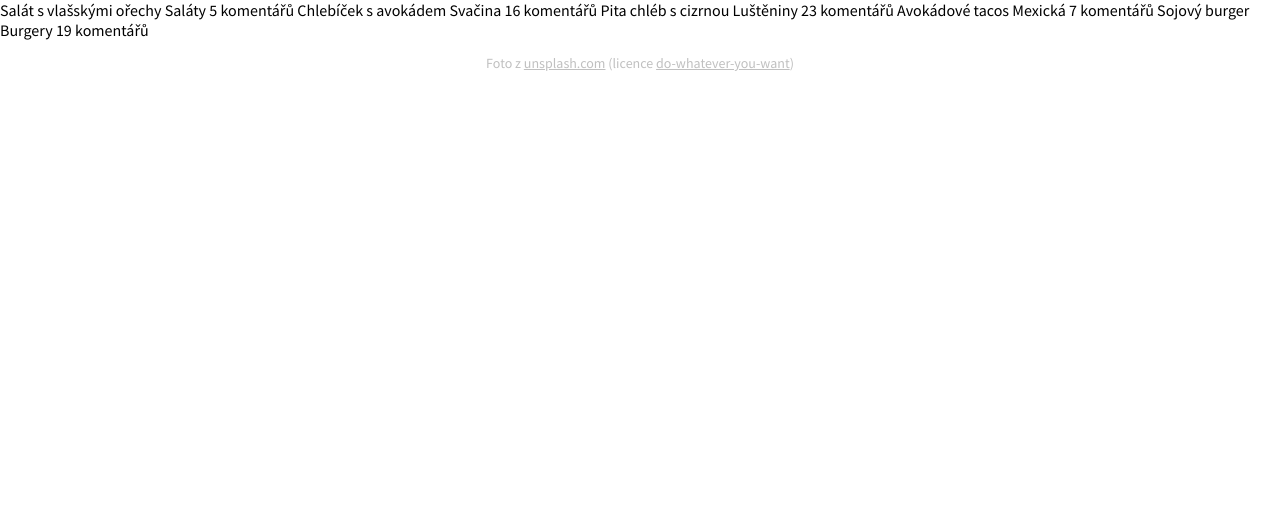
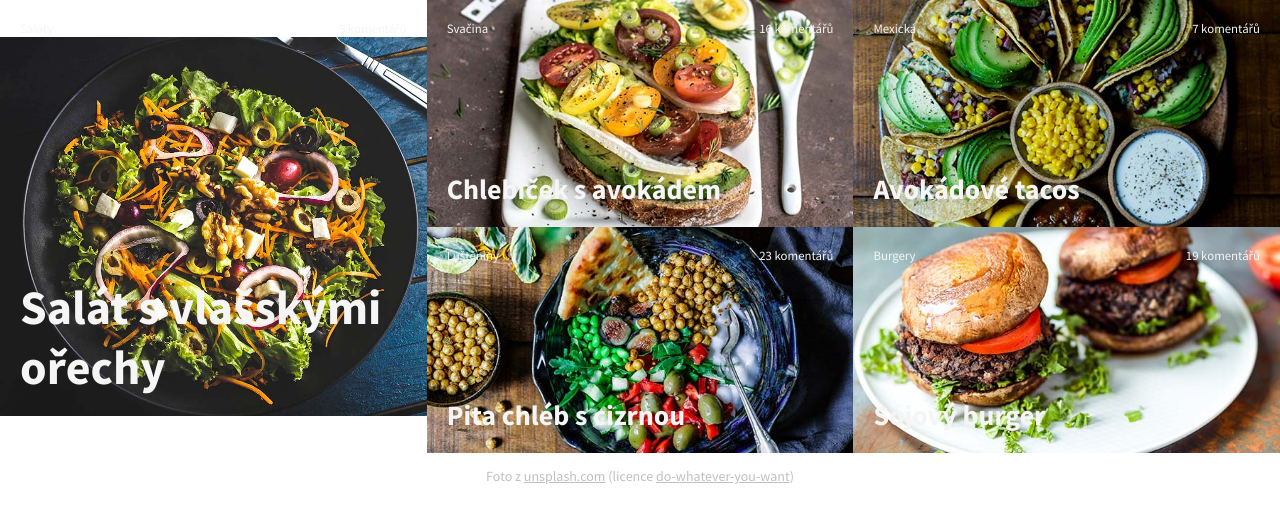
Before and after one commit to Czechitas-Liberec-HTML-CSS-2021-DK/projekt-04-recepty-PetraDundacek, a plain HTML site: page vege/index.html in a window 1280 px wide. Drawn offline with Linux system fonts and the light colour scheme.

Commit message:
nedoresena vyska hlavniho receptu pro PC

```diff
--- a/vege/index.html
+++ b/vege/index.html
@@ -11,34 +11,44 @@
 
         <!-- hlavni recept -->
 
-        Salát s&nbsp;vlašskými ořechy
-        Saláty
-        5 komentářů
+        <div class="container">
+            <div class="hlavni recept">
+                <p1>Saláty</p1>
+                <p2>5 komentářů</p2>
+                <h1>Salát s&nbsp;vlašskými ořechy</h1>
+            </div>
 
+            <div class="malerecepty">
                 <!-- maly recept 2 -->
-
-        Chlebíček s&nbsp;avokádem
-        Svačina
-        16 komentářů
+                <div class="maly recept2">
+                    <p1>Svačina</p1>
+                    <p2>16 komentářů</p2>
+                    <h2>Chlebíček s&nbsp;avokádem</h2>
+                </div>
 
                 <!-- maly recept 3 -->
+                <div class="maly recept3">
+                    <p1>Luštěniny</p1>
+                    <p2>23 komentářů</p2>
+                    <h2>Pita chléb s&nbsp;cizrnou</h2>
+                </div>
 
-        Pita chléb s&nbsp;cizrnou
-        Luštěniny
-        23 komentářů
 
                 <!-- maly recept 4 -->
-
-        Avokádové tacos
-        Mexická
-        7 komentářů
+                <div class="maly recept4">
+                    <p1>Mexická</p1>
+                    <p2>7 komentářů</p2>
+                    <h2>Avokádové tacos</h2>
+                </div>
 
                 <!-- maly recept 5 -->
-
-        Sojový burger
-        Burgery
-        19 komentářů
-
+                <div class="maly recept5">
+                    <p1>Burgery</p1>
+                    <p2>19 komentářů</p2>
+                    <h2>Sojový burger</h2>
+                </div>
+            </div>
+        </div>
             <footer class="paticka">
                 <p>Foto z <a href="https://unsplash.com">unsplash.com</a> (licence <a href="https://unsplash.com/license">do-whatever-you-want</a>)</p>
             </footer>
--- a/vege/style.css
+++ b/vege/style.css
@@ -21,6 +21,7 @@ středně široké obrazovky:
 body {
     margin: 0;
     font-family: 'Source Sans Pro', sans-serif;
+    color: #F5F5F5;
 }
 
 .paticka {
@@ -34,6 +35,156 @@ body {
 }
 
 
+
+
 /* ------------------------------- */
 /* ----- DOLE BUDE TVOJE CSS ----- */
 /* ------------------------------- */
+.container {
+    flex-direction: column;
+}
+h1 {
+    font-weight: 800;
+    font-size: 1.75rem;
+    padding: 10rem 0.5rem 0.5rem 0.5rem;
+    margin: 0;
+}
+h2 {
+    font-weight: 800;
+    font-size: 1.2rem;
+    padding: 5rem 0.5rem 0.5rem 0.5rem;
+    margin: 0;
+}
+p1 {
+    float: left;
+    padding: 0.5rem;
+    font-size: 0.8rem;
+    font-weight: 400;
+
+}
+p2 {
+    float: right;
+    padding: 0.5rem;
+    font-size: 0.8rem;
+    font-weight: 400;
+}
+.hlavni {
+    background-image: url("images/salat.jpg");
+    background-size: 100%;
+    min-height: 200px;
+    background-repeat: no-repeat;
+    background-position: center;
+    flex-grow: 2;
+    padding: 0;
+    margin: 0;
+}
+.maly {
+    min-height: 90px;
+    background-size: 100%;
+    background-repeat: no-repeat;
+    background-position: center;
+    flex-grow: 1;
+    padding:0;
+    margin:0;
+}
+
+.recept2 {
+    background-image: url("images/chlebicek.jpg");
+}
+.recept3 {
+    background-image: url("images/cizrna.jpg");
+}
+.recept4 {
+    background-image: url("images/tacos.jpg");
+}
+.recept5 {
+    background-image: url("images/burger.jpg");
+}
+
+@media (min-width: 480px) {
+    .container {
+        display: flex;
+        flex-direction: column;
+
+    }
+    .hlavni {
+        flex-basis:100%;
+        min-height: 250px;
+        flex-wrap: wrap;
+    }
+    .malerecepty {
+        display: flex;
+        align-items: flex-start;
+        flex-wrap: wrap
+    }
+
+    .maly {
+        min-height: 150px;
+        flex-basis: 50%;
+    }
+
+    p1{
+        padding: 1.25rem;
+    }
+    p2 {
+        padding: 1.25rem;
+    }
+    h1 {
+        padding: 40% 1.25rem 1.25rem 1.25rem;
+        font-size: 2rem;
+    }
+    h2 {
+        padding: 40% 1.25rem 1.25rem 1.25rem;
+        font-size: 1.5rem;
+    }
+}
+@media (min-width: 860px) {
+    .container {
+        display: flex;
+        flex-direction: row;
+    }
+
+    .hlavni {
+        min-height: 400px;
+        flex-basis: 33.33%;
+    }
+
+    .malerecepty {
+        display: flex;
+        min-height: 400px;
+        flex-basis: 66.66%;
+    }
+    .maly {
+        min-height: 200px;
+        height: contain;
+    }
+    p1 {
+        padding: 1.25rem;
+    }
+
+    p2 {
+        padding: 1.25rem;
+    }
+
+    h1 {
+        padding: 65% 1.25rem 1.25rem 1.25rem;
+        font-size: 3rem;
+    }
+
+    h2 {
+        padding: 40% 1.25rem 1.25rem 1.25rem;
+        font-size: 1.75rem;
+    }
+    .recept2{
+        order: 1;
+    }
+    .recept3{
+        order:3;
+    }
+    .recept4{
+        order:2;
+    }
+    .recept5{
+        order:4;
+    }
+}
```
Lines whose indentation alone changed are shown as unchanged.
